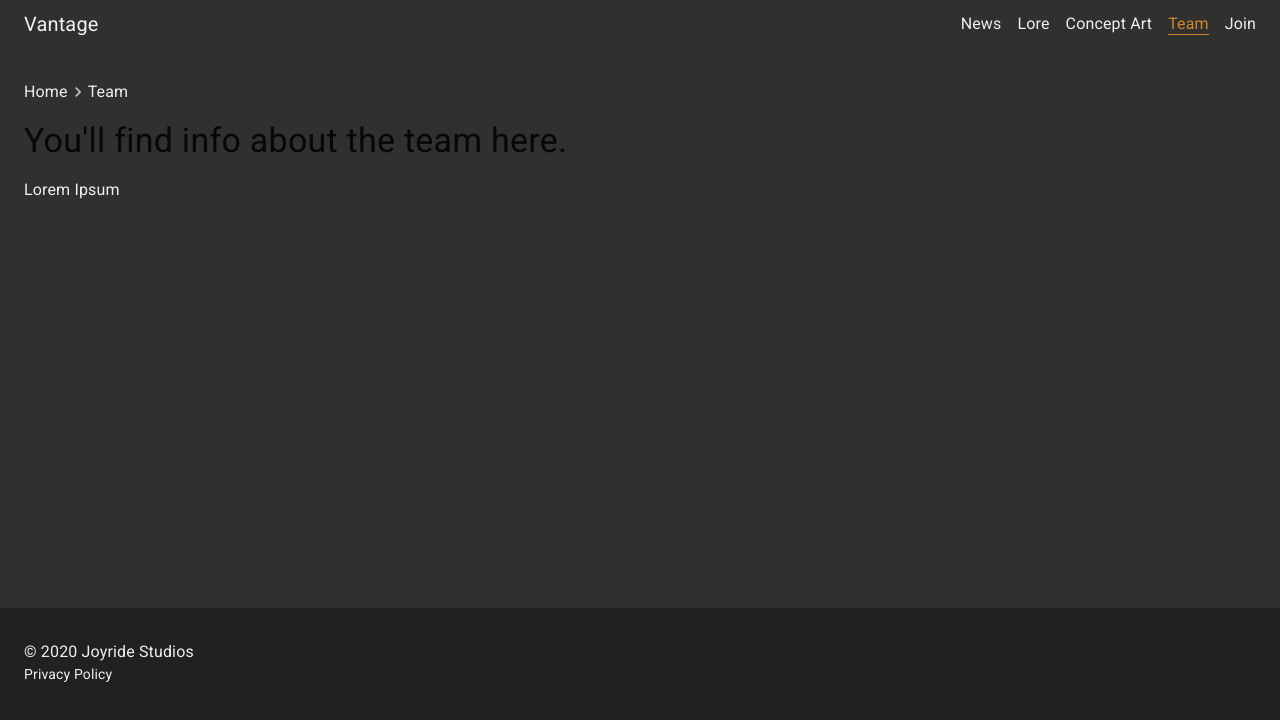
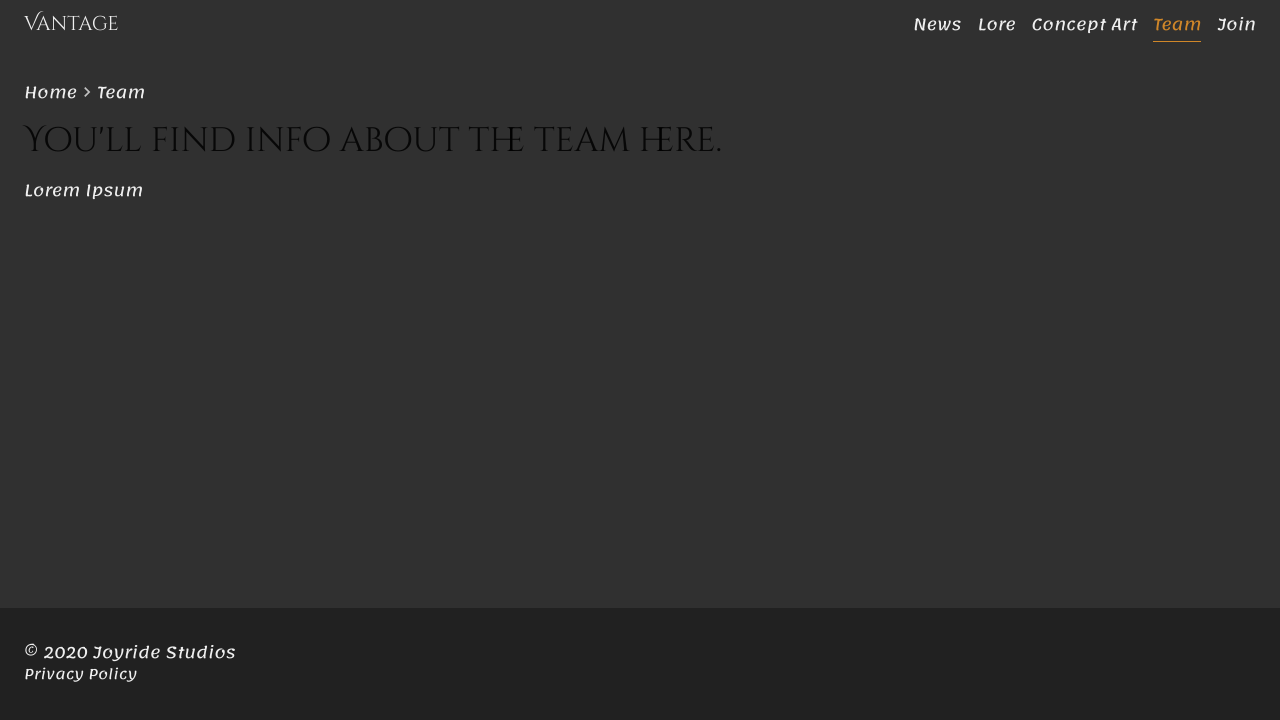
Before and after one commit to TheWirv/vantage-website, a Next.js app: page /team in a window 1280 px wide. Shown: the top 720 px of the page. Built offline with nearby package versions, Linux system fonts and the light colour scheme.

Commit message:
Removed author from news posts ... - added new fonts

```diff
--- a/package.json
+++ b/package.json
@@ -11,6 +11,8 @@
     "@material-ui/core": "^4.11.0",
     "@material-ui/icons": "^4.9.1",
     "date-fns": "^2.15.0",
+    "fontsource-cinzel-decorative": "^3.0.5",
+    "fontsource-lemonada": "^3.0.5",
     "fontsource-roboto": "^2.2.6",
     "gray-matter": "^4.0.2",
     "keen-slider": "^5.2.2",
--- a/page-components/home/NewsCarousel/components/NewsItem/index.tsx
+++ b/page-components/home/NewsCarousel/components/NewsItem/index.tsx
@@ -18,7 +18,6 @@ const NewsItem: React.FC<Props> = (props) => {
   return (
     <Card className={clsx(`keen-slider__slide number-slide${props.index + 1}`, classes.card)}>
       <Typography>{props.newsExcerpt.title}</Typography>
-      <Typography>{props.newsExcerpt.author}</Typography>
       <section dangerouslySetInnerHTML={{__html: props.newsExcerpt.excerpt}} />
     </Card>
   );
--- a/page-components/home/Spotlight/index.tsx
+++ b/page-components/home/Spotlight/index.tsx
@@ -39,7 +39,9 @@ const Spotlight: React.FC<Props> = (props) => {
         display="flex"
         alignItems="center"
         justifyContent="center">
-        <Typography className={classes.title}>Vantage</Typography>
+        <Typography variant="h4" className={classes.title}>
+          Vantage
+        </Typography>
       </Box>
     </>
   );
--- a/page-components/news/NewsExcerpt/index.tsx
+++ b/page-components/news/NewsExcerpt/index.tsx
@@ -28,7 +28,6 @@ const NewsExcerpt: React.FC<Props> = (props) => {
       <Typography variant="subtitle2" className={classes.subtitle}>
         {'written on '}
         <Date dateString={props.newsExcerpt.date} />
-        {` by ${props.newsExcerpt.author}`}
       </Typography>
       <section dangerouslySetInnerHTML={{__html: props.newsExcerpt.excerpt}} />
     </Card>
--- a/pages/_app.tsx
+++ b/pages/_app.tsx
@@ -10,6 +10,10 @@ import {theme} from '@vantage/styles';
 import 'keen-slider/keen-slider.min.css';
 import 'fontsource-roboto/latin-400-normal.css';
 import 'fontsource-roboto/latin-700-normal.css';
+import 'fontsource-lemonada/latin-400-normal.css';
+import 'fontsource-lemonada/latin-700-normal.css';
+import 'fontsource-cinzel-decorative/latin-400-normal.css';
+import 'fontsource-cinzel-decorative/latin-700-normal.css';
 
 const App = (props: AppProps) => {
   const {Component, pageProps} = props;
--- a/shared/lib/src/news.ts
+++ b/shared/lib/src/news.ts
@@ -6,7 +6,7 @@ import html from 'remark-html';
 // types
 import type {NewsPost} from '@vantage/types/news';
 
-type MatterData = Pick<NewsPost, 'date' | 'title' | 'author'>;
+type MatterData = Pick<NewsPost, 'date' | 'title'>;
 
 const postsDirectory = path.join(process.cwd(), 'data/news');
 
--- a/shared/styles/src/theme.tsx
+++ b/shared/styles/src/theme.tsx
@@ -41,6 +41,27 @@ const theme = createMuiTheme({
       leavingScreen: 0.195,
     },
   },
+  typography: {
+    fontFamily: '"Lemonada", "Roboto", "Helvetica", "Arial", sans-serif',
+    h1: {
+      fontFamily: '"Cinzel Decorative", "Roboto", "Helvetica", "Arial", sans-serif',
+    },
+    h2: {
+      fontFamily: '"Cinzel Decorative", "Roboto", "Helvetica", "Arial", sans-serif',
+    },
+    h3: {
+      fontFamily: '"Cinzel Decorative", "Roboto", "Helvetica", "Arial", sans-serif',
+    },
+    h4: {
+      fontFamily: '"Cinzel Decorative", "Roboto", "Helvetica", "Arial", sans-serif',
+    },
+    h5: {
+      fontFamily: '"Cinzel Decorative", "Roboto", "Helvetica", "Arial", sans-serif',
+    },
+    h6: {
+      fontFamily: '"Cinzel Decorative", "Roboto", "Helvetica", "Arial", sans-serif',
+    },
+  },
 });
 
 export default theme;
--- a/shared/types/src/news.ts
+++ b/shared/types/src/news.ts
@@ -2,7 +2,6 @@ export type NewsPost = {
   id: string;
   title: string;
   date: string;
-  author: string;
   excerpt: string;
   content: string;
 };
```
Also changed, not shown: data/news/an-introduction-to-markdown.md (+0 -1 lines), data/news/finally-got-everything-up-and-running.md (+0 -1 lines), data/news/news-and-rumors.md (+0 -1 lines), 1 other file (tests, documents, lock files or other folders).
